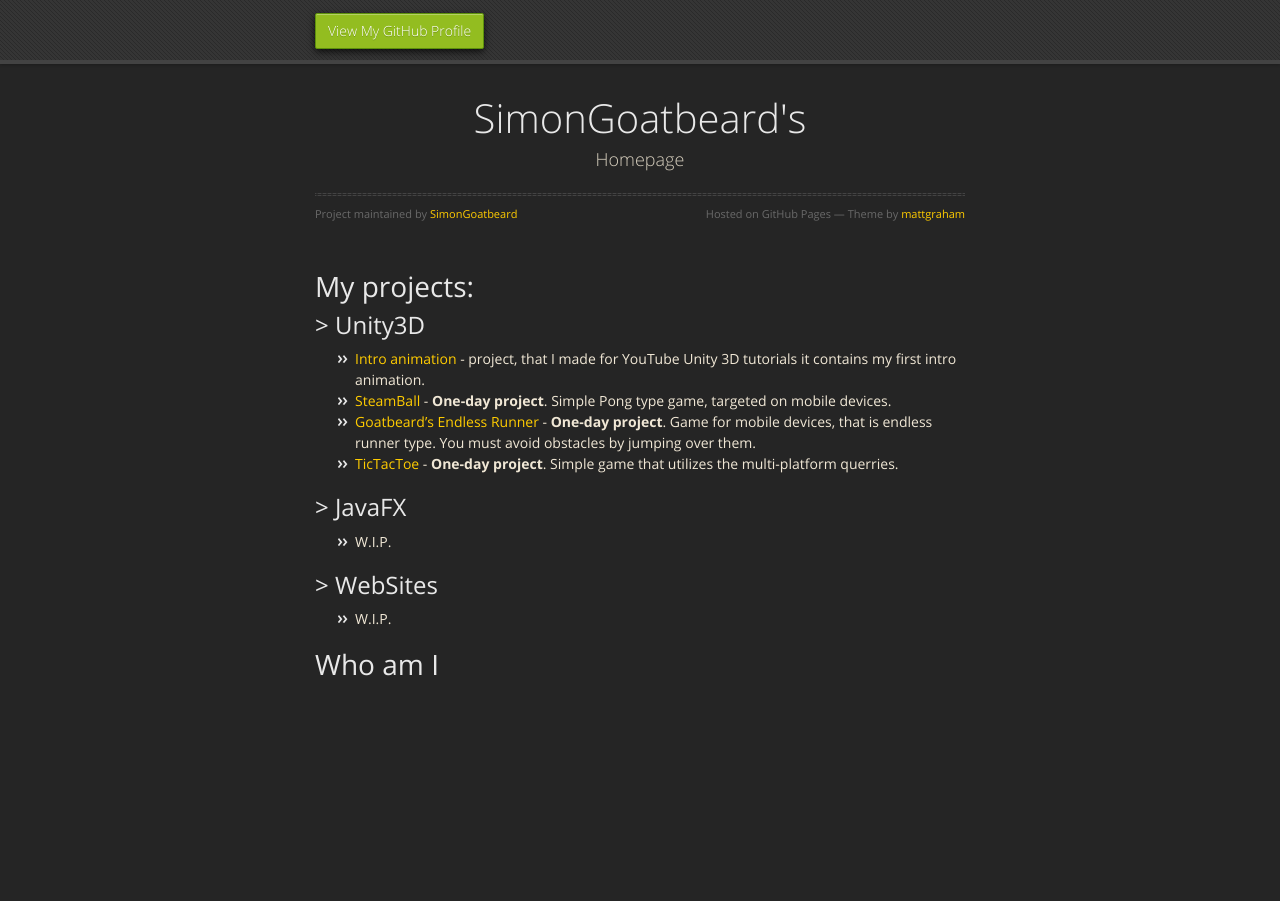
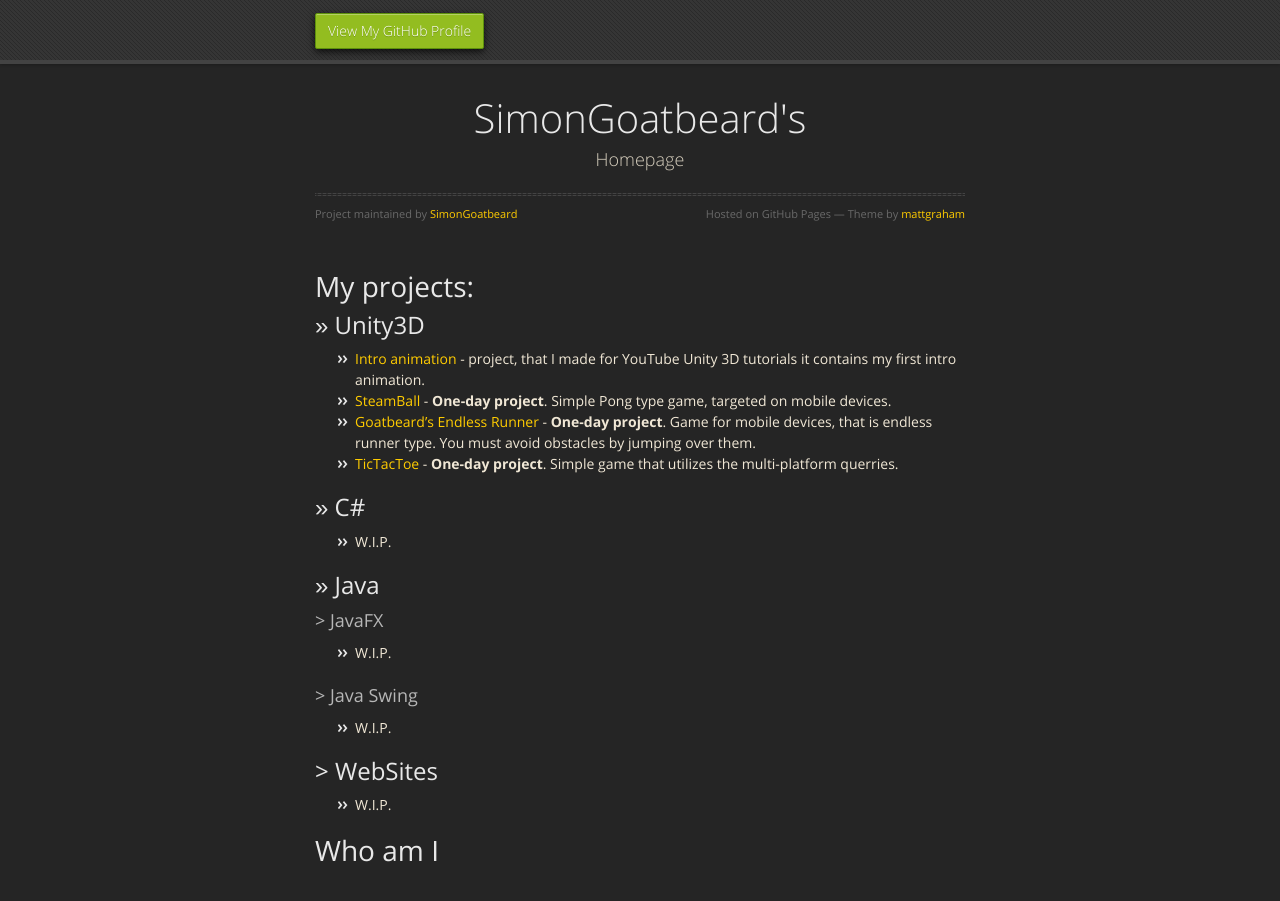
Before and after one commit to SimonGoatbeard/simongoatbeard.github.io, a Jekyll site: the page built from index.md, in a window 1280 px wide and 966 px high. Shown: the top 901 px of the window. Built offline with Jekyll 4.4.1, drawn with Linux system fonts in a browser that asks for light colours; nearby versions of some CDN libraries; our own code applies the rules of GitHub Pages for plain Markdown files.

Commit message:
Update index.md

```diff
--- a/index.md
+++ b/index.md
@@ -3,14 +3,22 @@ layout: default
 ---
 
 # My projects:
-## > Unity3D
+## >> Unity3D
 
 *   [Intro animation](unity-intro) - project, that I made for YouTube Unity 3D tutorials it contains my first intro animation.
 *   [SteamBall](unity-steamball) - **One-day project**. Simple Pong type game, targeted on mobile devices.
 *   [Goatbeard's Endless Runner](unity-goatbeardsendlessrunner) - **One-day project**. Game for mobile devices, that is endless runner type. You must avoid obstacles by jumping over them.
 *   [TicTacToe](unity-tictactoe) - **One-day project**. Simple game that utilizes the multi-platform querries.
 
-## > JavaFX
+## >> C#
+*   W.I.P.
+
+## >> Java
+
+### > JavaFX
+*   W.I.P.
+
+### > Java Swing
 *   W.I.P.
 
 ## > WebSites
```
